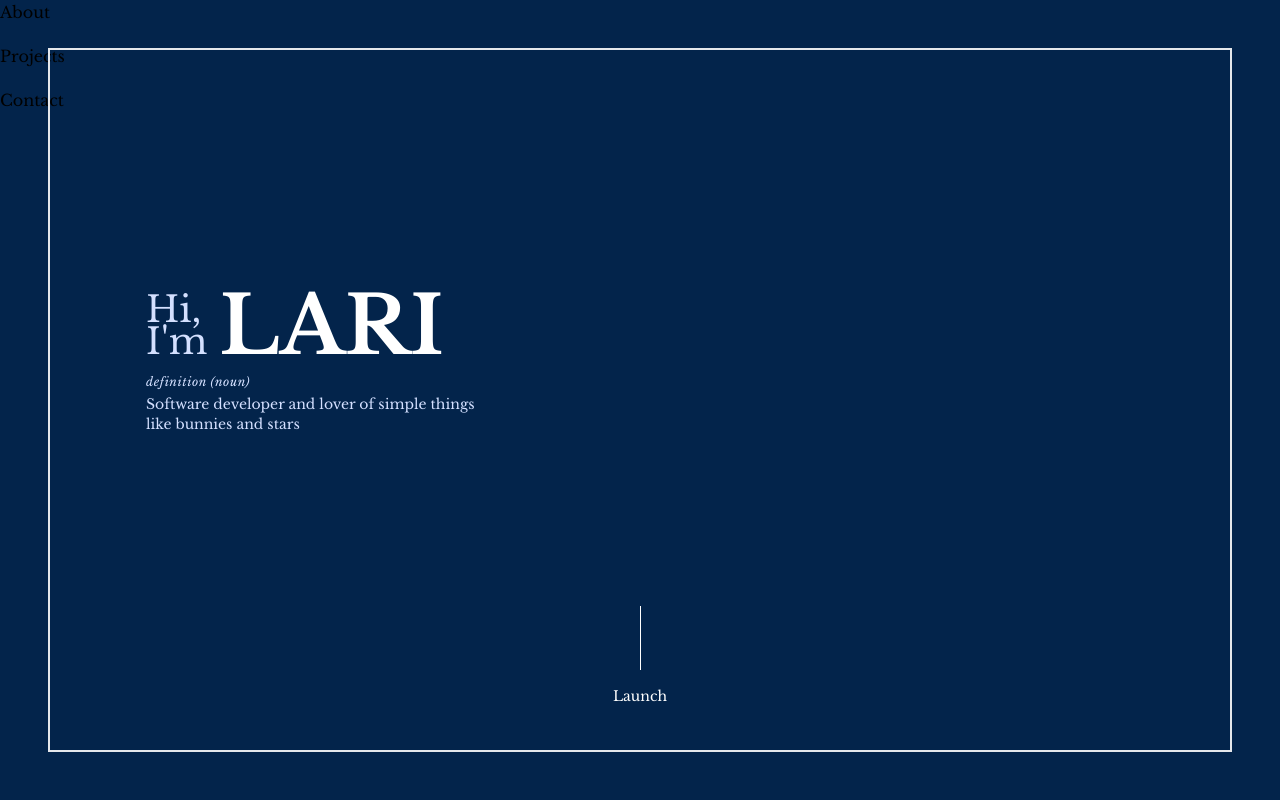
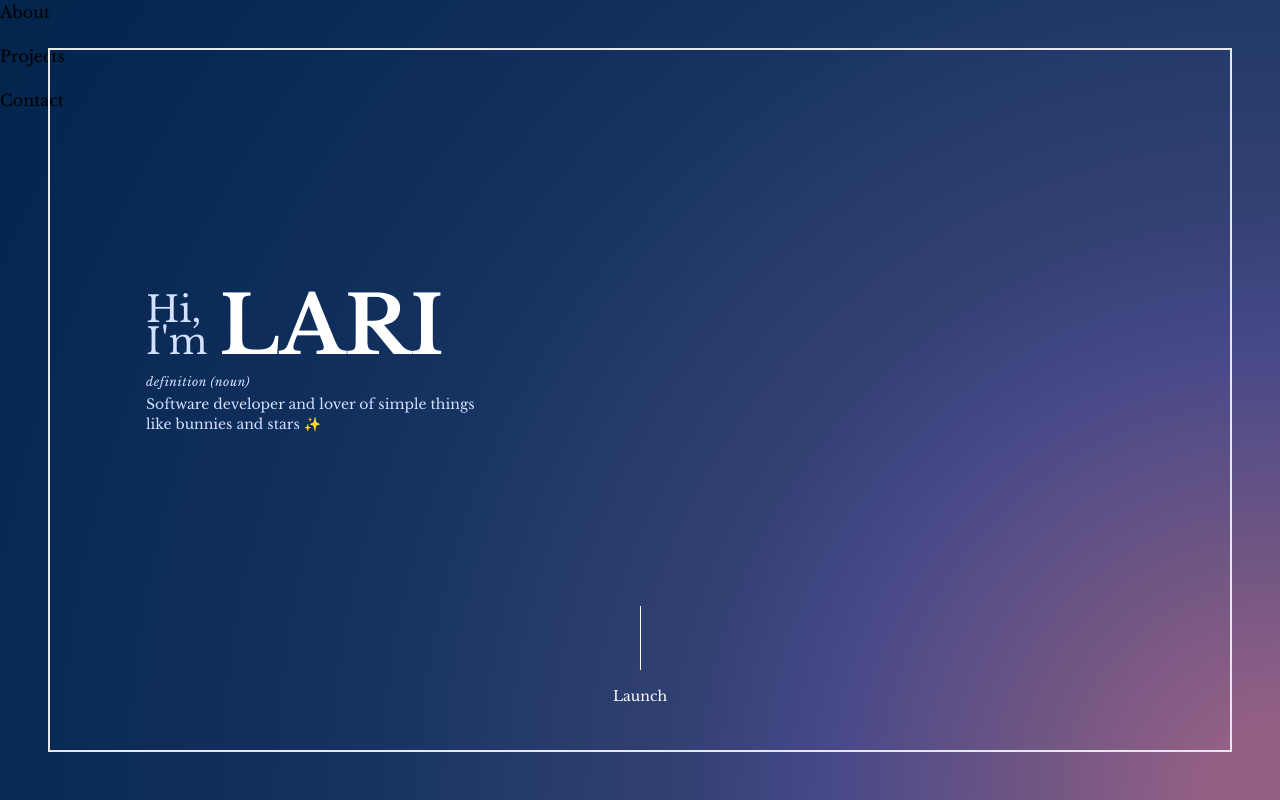
Before and after one commit to popoxta/portfolio, a React (Vite) app: page / in a window 1280 px wide. Shown: the top 800 px of the page. Built offline with nearby package versions, Linux system fonts and the light colour scheme.

Commit message:
Add radial gradient to titlecard

```diff
--- a/src/components/pages/TitleCard.tsx
+++ b/src/components/pages/TitleCard.tsx
@@ -1,6 +1,6 @@
 export default function TitleCard() {
     return (
-        <main className={'h-screen p-5 sm:p-12 bg-lari-blue'}>
+        <main className={'h-screen p-5 sm:p-12 bg-lari-blue bg-gradient-radial '}>
             <div
                 className={'h-full flex justify-start items-center relative border-2 p-4 sm:pl-24 sm:p-0 overflow-hidden'}>
                 <section className={'-mt-20'}>
@@ -13,7 +13,7 @@ export default function TitleCard() {
                     </h1>
                     <p className={'text-xs mt-2 mb-1 italic tracking-wider text-lari-light-blue'}>definition (noun)</p>
                     <p className={'text-sm text-lari-light-blue'} style={{maxWidth: '22rem'}}>Software developer and
-                        lover of simple things like bunnies and stars</p>
+                        lover of simple things like bunnies and stars ✨</p>
                 </section>
                 <div
                     className={'w-px bg-white absolute left-0 right-0 mx-auto bottom-14 h-12 sm:bottom-20 sm:h-16 '}></div>
```
